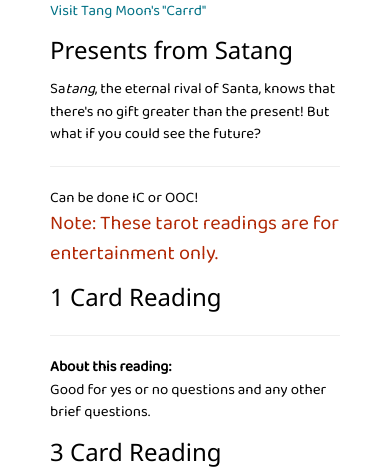
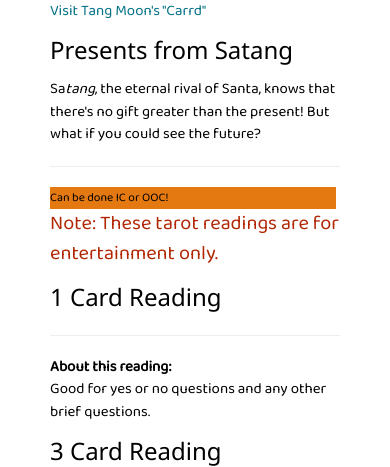
Before and after one commit to lexausart/Sari-Sari, a PHP site: page /fortune.html in a window 390 px wide. Shown: the part 500-967 px from the top of the page. Run offline with PHP 8.4, Linux system fonts and the light colour scheme.

Commit message:
edited css

```diff
--- a/style.css
+++ b/style.css
@@ -904,6 +904,26 @@ i {
     border-bottom-width: 10px;
 }
 
+.p13n-best-seller-badge {
+    margin-right: 4px;
+    background-color: #E47911 !important;
+    font-size: 12px;
+    padding-top: 2px;
+    padding-bottom: 2px
+}
+
+.p13n-best-seller-badge.p13n-typeramp-t1-badge {
+    vertical-align: text-top
+}
+
+.p13n-best-seller-badge:before {
+    border-bottom-color: #E47911 !important
+}
+
+.p13n-best-seller-badge:after {
+    border-top-color: #E47911 !important
+}
+
 
 /*MOBILE 800px*/
 
@@ -1805,4 +1825,24 @@ i {
         border-bottom-width: 10px;
     }
 
-}
+    .p13n-best-seller-badge {
+        margin-right: 4px;
+        background-color: #E47911 !important;
+        font-size: 12px;
+        padding-top: 2px;
+        padding-bottom: 2px
+    }
+
+    .p13n-best-seller-badge.p13n-typeramp-t1-badge {
+        vertical-align: text-top
+    }
+
+    .p13n-best-seller-badge:before {
+        border-bottom-color: #E47911 !important
+    }
+
+    .p13n-best-seller-badge:after {
+        border-top-color: #E47911 !important
+    }
+
+}
```
